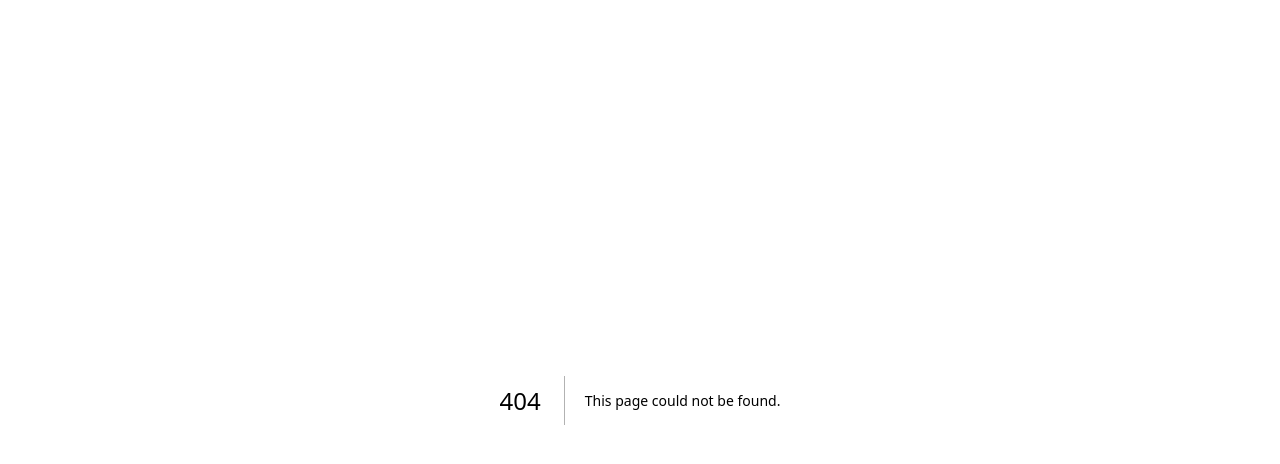
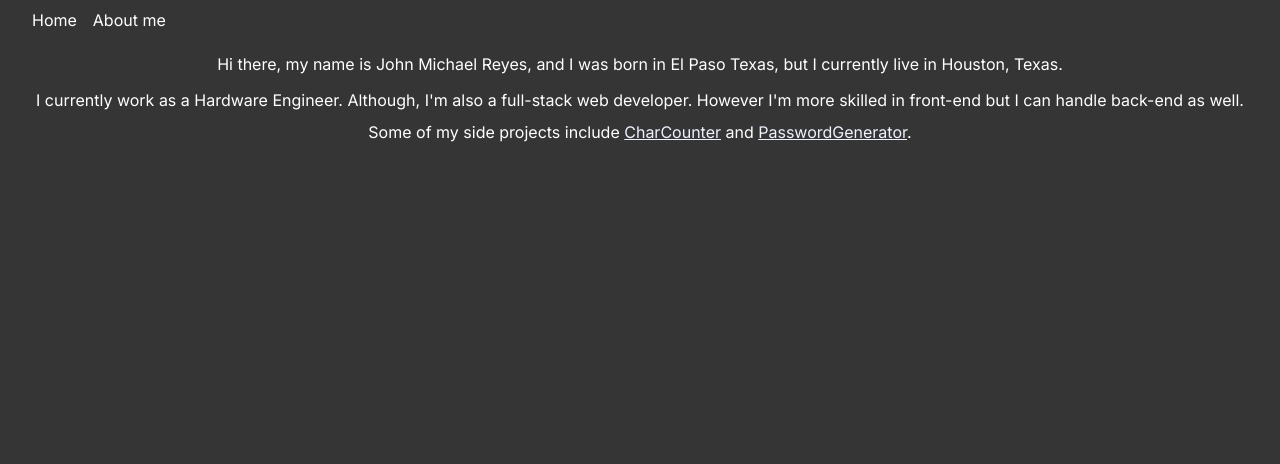
Before and after one commit to FreddieCrew/freddiecrew.github.io, a Next.js app: page /about in a window 1280 px wide. Before the commit this address had no page. Shown: the top 464 px of the page. Built offline with nearby package versions, Linux system fonts and the light colour scheme.

Commit message:
Add about page

```diff
--- /dev/null
+++ b/src/app/about/page.tsx
@@ -0,0 +1,26 @@
+import Footer from '../../../components/Footer';
+import Navbar from '../../../components/Nav';
+
+export default function About() {
+
+  const divstyles = {
+    overflow: 'hidden',
+  }
+
+  return (
+    <div className='about' style={divstyles}>
+      <Navbar />
+      <p className='text-center text-white py-3'>
+        Hi there, my name is John Michael Reyes, and I was born in El Paso Texas, but I currently live in Houston, Texas.
+      </p>
+      <p className='text-white text-center'>
+        I currently work as a Hardware Engineer. Although, I'm also a full-stack web developer. However I'm more skilled in front-end but I can handle back-end as well.
+      </p>
+      <p className='text-center text-white m-2'>
+        Some of my side projects include <a title='Simple Character Counter written in C++, which can count how many lines are in a .txt file.' href='https://github.com/FreddieCrew/CharCounter' className='text-indigo-50 underline hover:no-underline hover:opacity-50' target='_blank'>CharCounter</a> and <a title='Simple password generator written in Python' href='https://github.com/FreddieCrew/Password-Generator' className='text-indigo-50 underline hover:no-underline hover:opacity-50'>PasswordGenerator</a>.
+      </p>
+
+
+    </div>
+  )
+}
```
